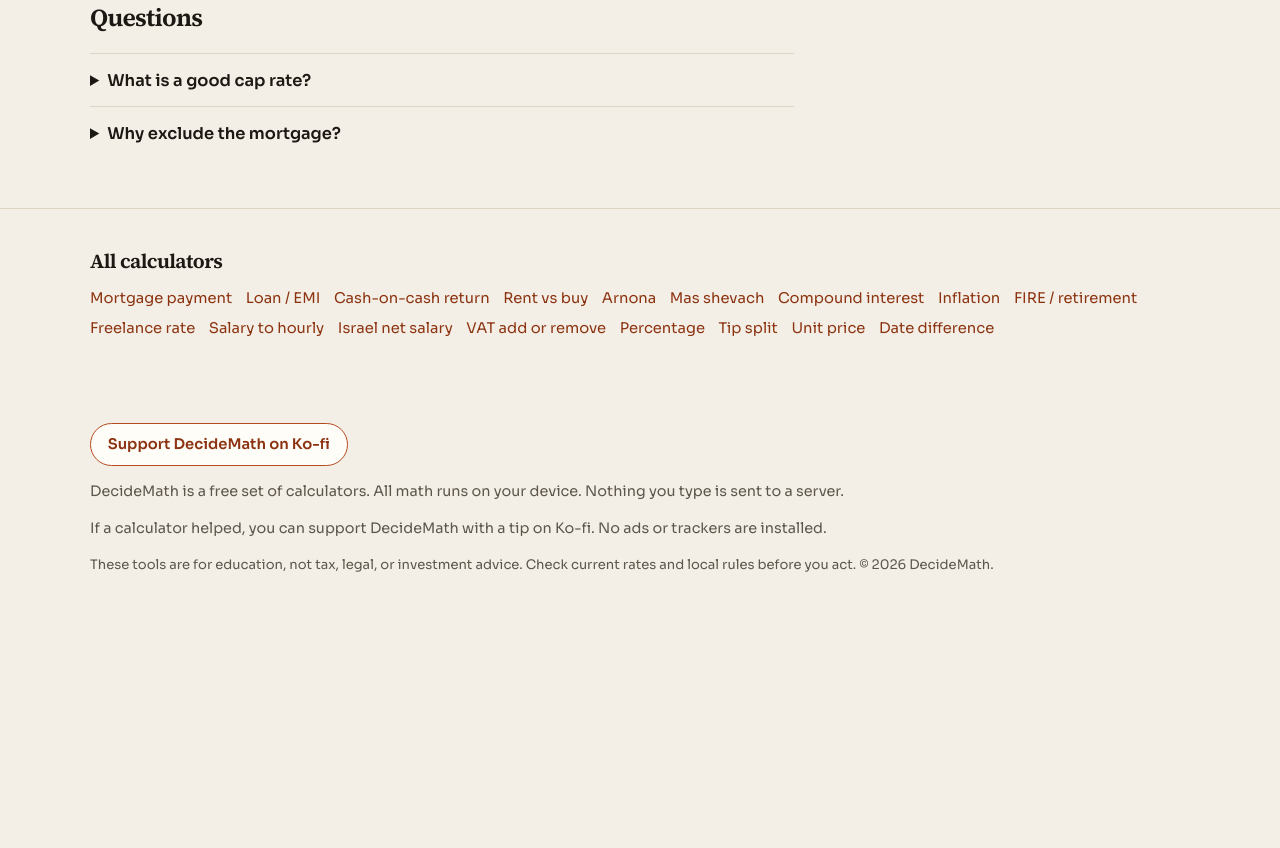
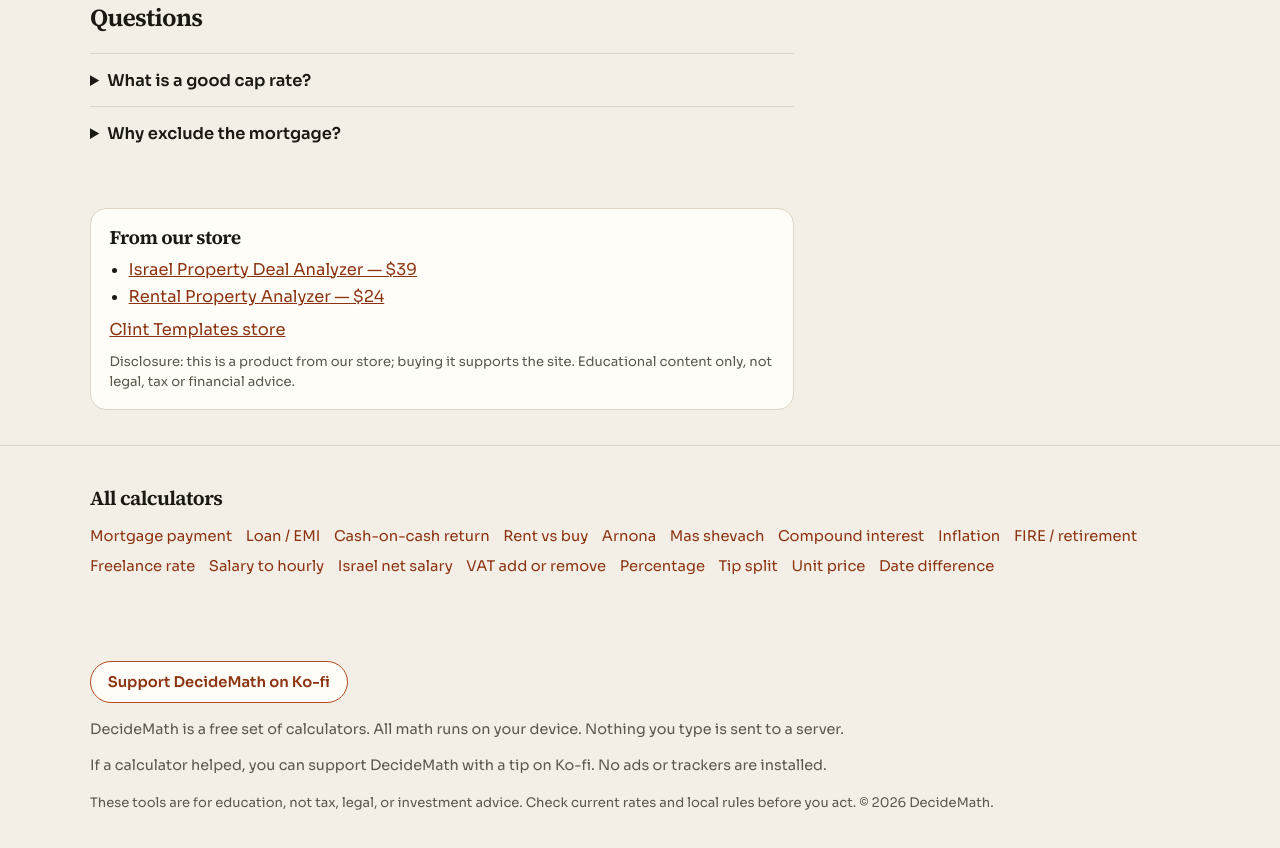
Before and after one commit to idan2222002-collab/decidemath, a plain HTML site: page cap-rate-calculator.html in a window 1280 px wide. Shown: the part 1204-2052 px from the top of the page. Before the commit the page ends 1833 px from the top, so only its background shows below. Drawn offline with Linux system fonts and the light colour scheme.

Commit message:
Add Payhip real-estate product links on four calculators
Show the Israel Property Deal Analyzer and Rental Property Analyzer,
with a store link and a short educational-content disclosure, on the
rent-vs-buy, cap rate, cash-on-cash, and mortgage pages.

```diff
--- a/cap-rate-calculator.html
+++ b/cap-rate-calculator.html
@@ -46,6 +46,15 @@
     <input id="value" name="value" type="number" inputmode="decimal" step="0.01" value="500000" required min="0.01"><button class="primary" type="submit">Calculate</button></form><div class="panel results" data-results></div></div><section class="prose"><h2>Cap rate formula</h2><p>Capitalization rate = NOI ÷ property value. NOI is gross rental income minus operating expenses such as tax, insurance, maintenance, management, and vacancy. Mortgage payments are financing costs, not operating expenses, so they stay out of this formula.</p></section>
     <section class="related"><h2>Related calculators</h2><p class="links"><a href="cash-on-cash-calculator.html">Cash-on-cash return</a> <a href="rent-vs-buy-calculator.html">Rent vs buy</a> <a href="mortgage-calculator.html">Mortgage payment</a></p></section>
     <section class="faq"><h2>Questions</h2><details><summary>What is a good cap rate?</summary><p>It depends on the market, asset type, and risk. Compare a property to similar nearby sales rather than chasing a single target number.</p></details><details><summary>Why exclude the mortgage?</summary><p>Cap rate is meant to compare the property itself, independent of how you finance it. Use cash-on-cash return to judge leveraged deals.</p></details></section>
+    <aside class="product-box" data-slot="product">
+      <h2>From our store</h2>
+      <ul>
+        <li><a href="https://payhip.com/b/OQh4k" rel="sponsored noopener noreferrer">Israel Property Deal Analyzer — $39</a></li>
+        <li><a href="https://payhip.com/b/r3EUj" rel="sponsored noopener noreferrer">Rental Property Analyzer — $24</a></li>
+      </ul>
+      <p><a href="https://payhip.com/ClintTemplates" rel="sponsored noopener noreferrer">Clint Templates store</a></p>
+      <p class="fine">Disclosure: this is a product from our store; buying it supports the site. Educational content only, not legal, tax or financial advice.</p>
+    </aside>
   </main>
   <footer>
     <div class="wrap">
--- a/css/style.css
+++ b/css/style.css
@@ -197,3 +197,18 @@ footer .tools { margin-top: 1rem; }
 .kofi-btn:hover { background: #f8e6dc; color: var(--accent); }
 .kofi-line { margin-top: 1rem; font-size: 0.9rem; color: var(--muted); }
 .kofi-line a { font-weight: 600; }
+
+.product-box {
+  background: var(--card, #fffdf8);
+  border: 1px solid var(--line);
+  border-radius: 16px;
+  padding: 1.05rem 1.15rem;
+  margin: 0 0 2.2rem;
+  max-width: 44rem;
+}
+.product-box h2 { margin: 0 0 0.5rem; font-size: 1.2rem; }
+.product-box ul { margin: 0 0 0.45rem; padding-inline-start: 1.2rem; }
+.product-box li { margin: 0.15rem 0; }
+.product-box p { margin: 0.35rem 0 0; }
+.product-box a { color: var(--accent-ink); }
+.product-box .fine { color: var(--muted); margin-top: 0.6rem; }
```
Also changed, not shown: cash-on-cash-calculator.html (+9 -0 lines), mortgage-calculator.html (+9 -0 lines), rent-vs-buy-calculator.html (+9 -0 lines).
